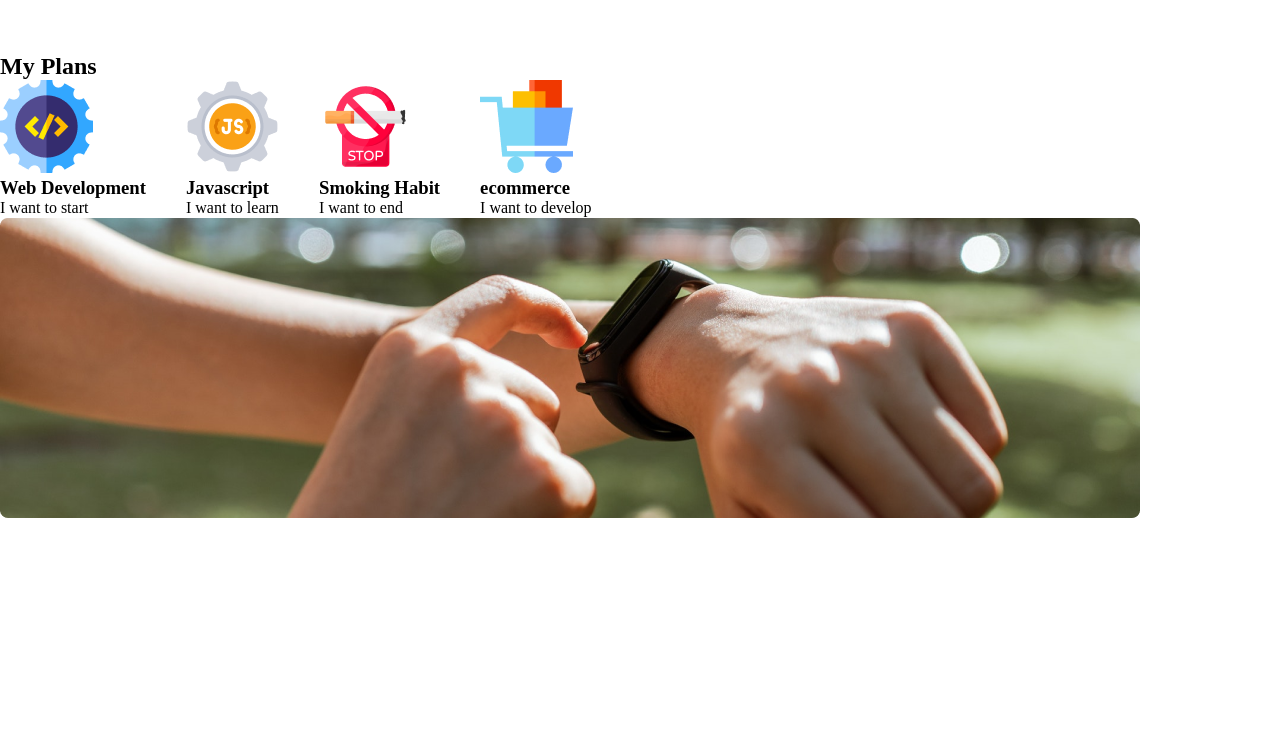
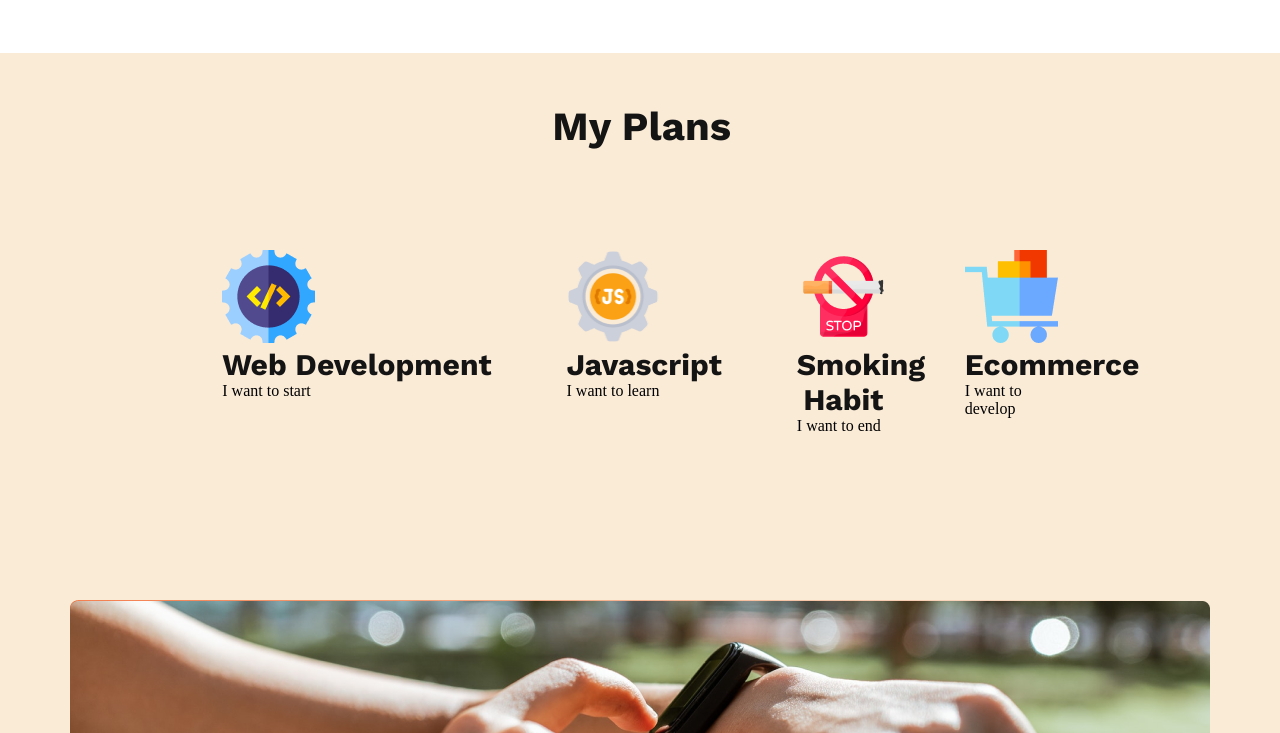
Before and after one commit to Zahidulislammaruf/New-Year-New-Me, a plain HTML site: page index.html in a window 1280 px wide. Shown: the part 1547-2280 px from the top of the page. Before the commit the page ends 2069 px from the top, so only its background shows below. Drawn offline with nearby package versions, Linux system fonts and the light colour scheme.

Commit message:
page 2 Done

```diff
--- a/index.html
+++ b/index.html
@@ -44,34 +44,34 @@
             </div>
         </section>
         <section>
-            <div>
+            <div class="page-container" >
                 <div>
-                    <h2>My Plans</h2>
+                    <h2 class="pagetittle" >My Plans</h2>
                     <div class="box-container">
-                        <div class="box">
-                            <img src="images/icons/web.png" alt="">
-                            <h3>Web Development</h3>
+                        <div class="box,box1">
+                            <img class="pageimg" src="images/icons/web.png" alt="">
+                            <h3 class="pageheader" >Web Development</h3>
                             <p>I want to start</p>
                         </div>
-                        <div class="box">
-                            <img src="images/icons/js.png" alt="">
-                            <h3>Javascript</h3>
+                        <div class="box,box2">
+                            <img class="pageimg" src="images/icons/js.png" alt="">
+                            <h3 class="pageheader" >Javascript</h3>
                             <p>I want to learn</p>
                         </div>
-                        <div class="box">
+                        <div class="pageimg" class="box,box3">
                             <img src="images/icons/smoke.png" alt="">
-                            <h3>Smoking Habit</h3>
+                            <h3 class="pageheader" >Smoking Habit</h3>
                             <p>I want to end</p>
                         </div>
-                        <div class="box">
+                        <div class="pageimg" class="box,box4">
                             <img src="images/icons/ecom.png" alt="">
-                            <h3>ecommerce</h3>
+                            <h3 class="pageheader" >Ecommerce</h3>
                             <p>I want to develop</p>
                         </div>
 
                     </div>
                 </div>
-                <div>
+                <div class="picture2">
                     <img src="images/watch.png" alt="">
                 </div>
             </div>
--- a/style.css
+++ b/style.css
@@ -75,6 +75,7 @@
     font-family: Work Sans;
     font-size: 40px;
     font-weight: 700;
+    margin-bottom: 50px;
 
 }
 .bodypara{
@@ -101,5 +102,44 @@
 }
 .box-container{
     display: flex;
-    gap: 40px;
+    gap: 75px;
+    margin-top: 100px;
 }
+.page-container{
+    display: flex;
+    flex-direction: column;
+    gap: 200px;
+    align-items: center;
+    height: 100vh;
+    background-color: antiquewhite;
+}
+.pagetittle{
+    color: var(--dark-01, #151414);
+    font-family: Work Sans;
+    font-size: 40px;
+    font-weight: 700;
+    margin-left: 330px;
+    margin-top: 50px;
+}
+.box{
+    display: flex;
+    flex-direction: column;
+
+    justify-content: center;
+    align-items: center;
+}
+.pageimg{
+    width: 92.958px;
+    height: 92.958px;
+}
+.pageheader{
+    color: var(--dark-01, #151414);
+    text-align: center;
+    font-family: Work Sans;
+    font-size: 30px;
+    font-weight: 700;
+
+}
+.picture2{
+    background-image: url('images/gradient2.png');
+}
```
